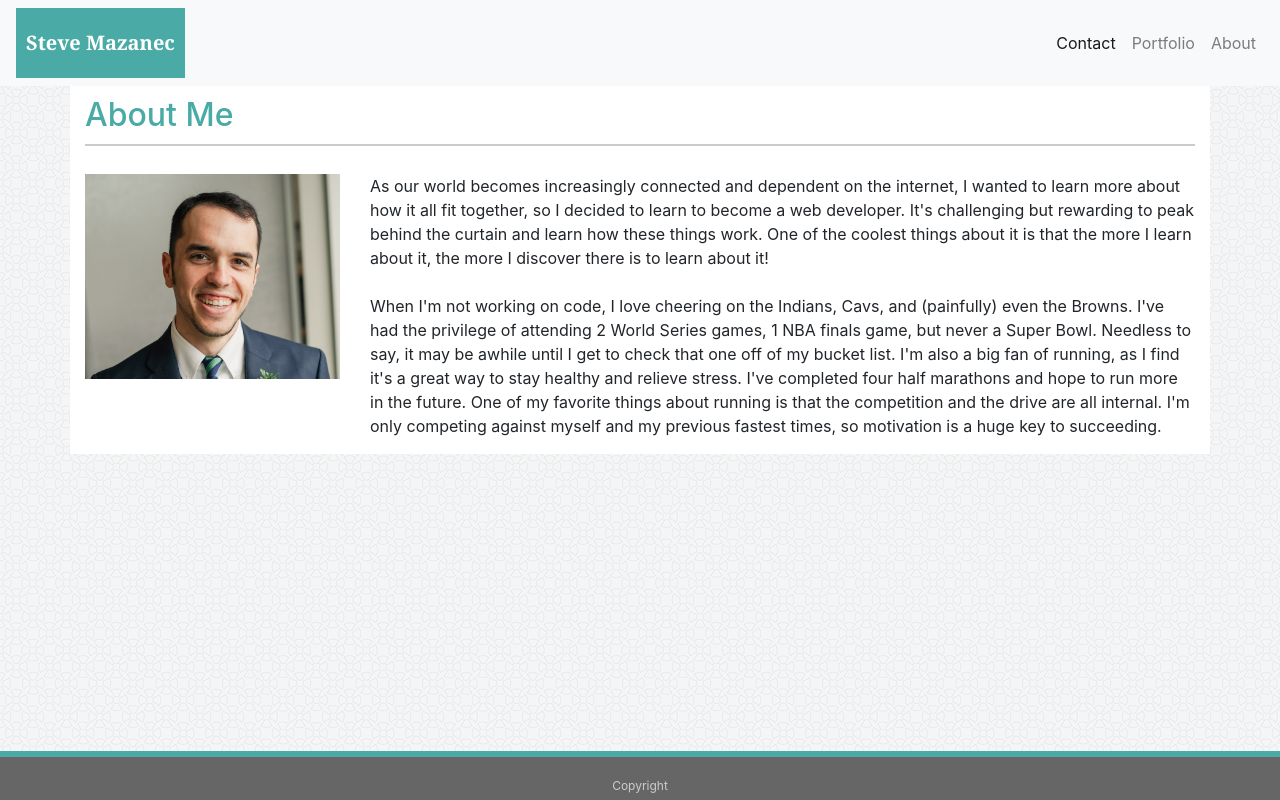
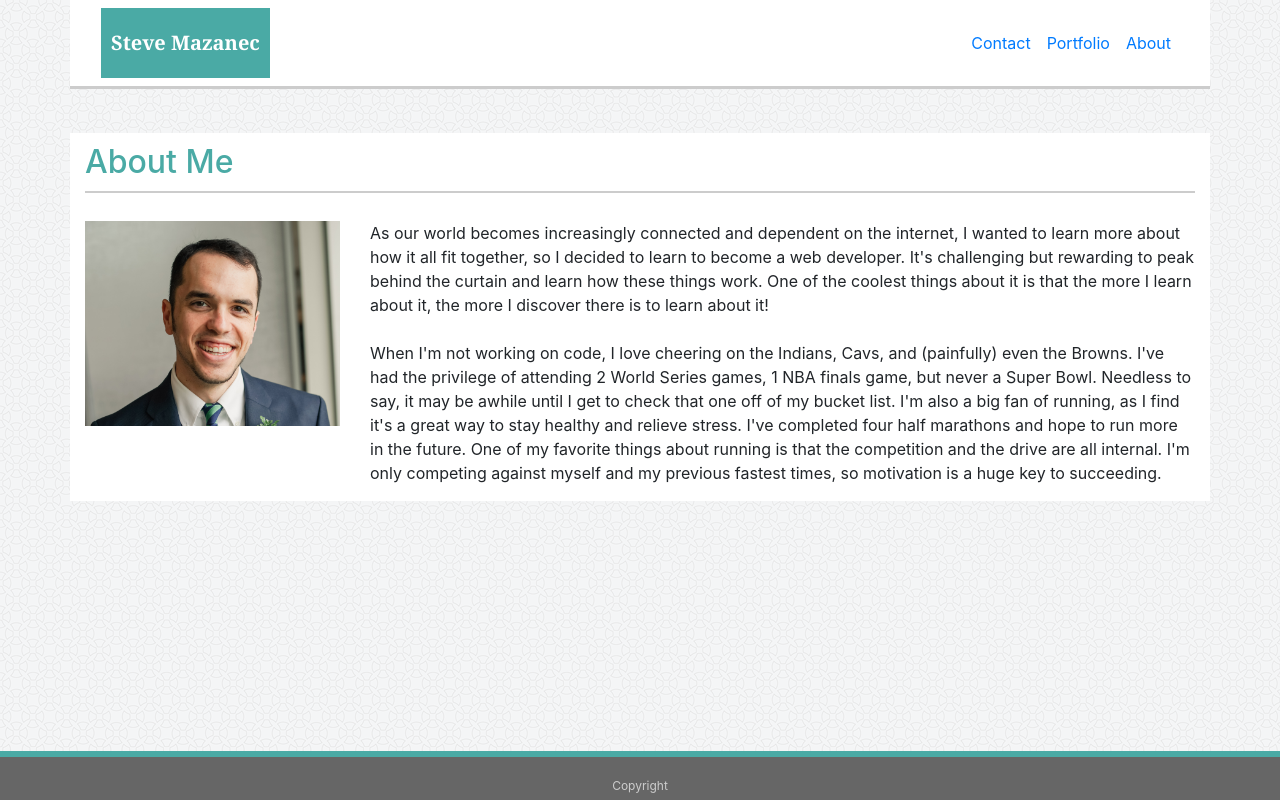
Before and after one commit to stevemazanec/Bootstrap-Portfolio, a plain HTML site: page index.html in a window 1280 px wide. Drawn offline with nearby package versions, Linux system fonts and the light colour scheme.

Commit message:
pre-office-hours

```diff
--- a/assets/css/style.css
+++ b/assets/css/style.css
@@ -8,7 +8,7 @@
 #navbar {
     background-color: white;
     margin-bottom: 20px;
-    border-bottom: 3px solid #c4c2c2;
+    border-bottom: 3px solid #cccccc;
 }
 body {
     background-image: url(../images/circles-light.png);
--- a/index.html
+++ b/index.html
@@ -10,7 +10,8 @@
 </head>
 
 <body>
-    <nav class="navbar navbar-expand-lg navbar-light bg-light">
+        <div class="container" id="navbar">
+    <nav class="navbar navbar-expand-lg navbar-white bg-white">
         <a class="navbar-brand" href="#" id="name">Steve Mazanec</a>
         <button class="navbar-toggler" type="button" data-toggle="collapse" data-target="#navbarNav" aria-controls="navbarNav" aria-expanded="false"
             aria-label="Toggle navigation">
@@ -32,6 +33,8 @@
             </ul>
         </div>
     </nav>
+    </div>
+    <br>
     <div class="container">
         <div class="row">
             <div class="col-md-12">
```
Also changed, not shown: contact.html (+1 -1 lines), portfolio.html (+3 -1 lines).
